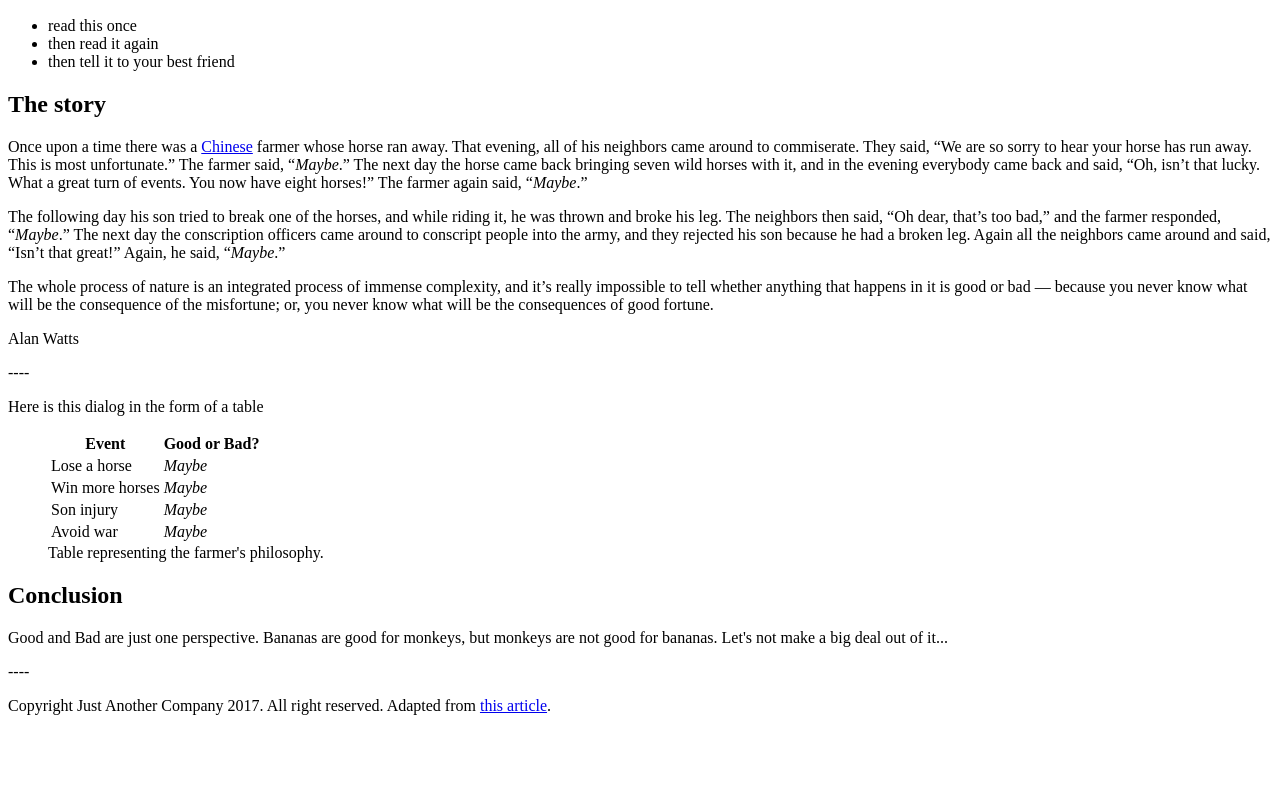
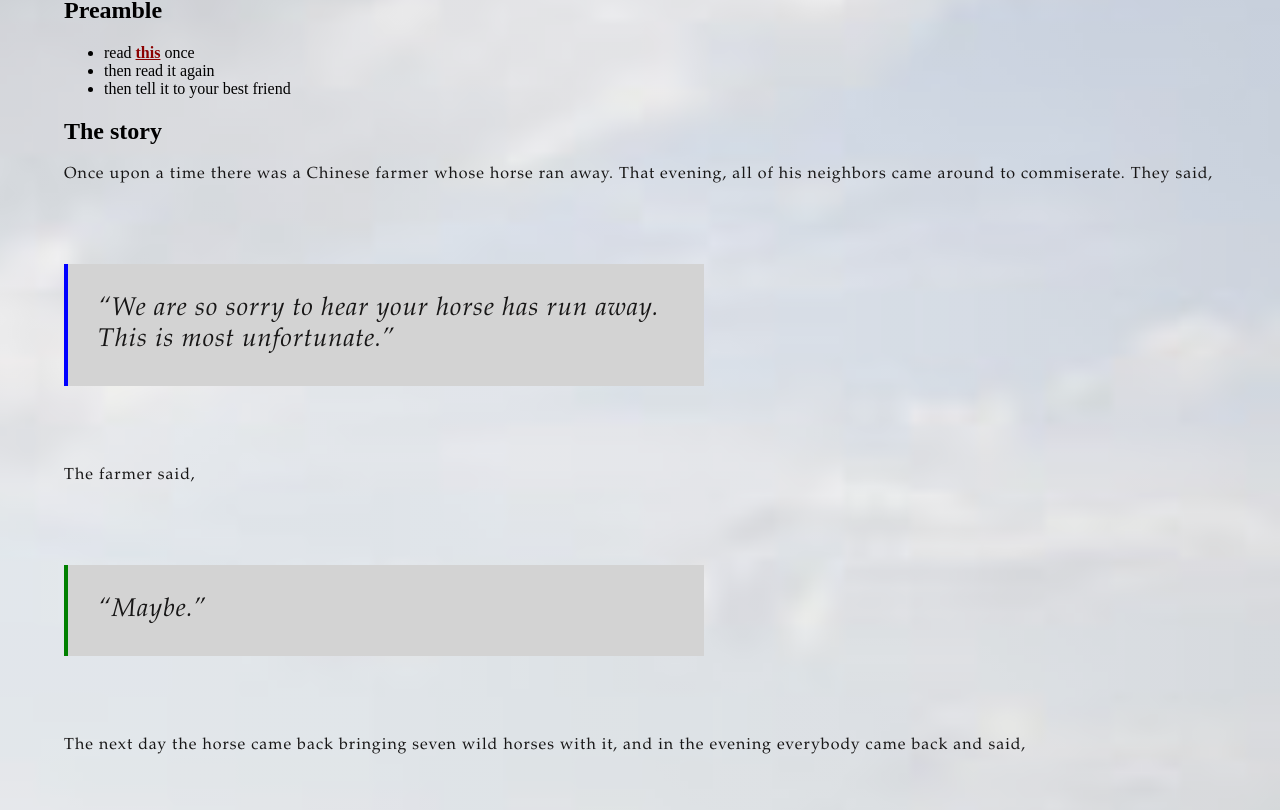
Before and after one commit to MarteDL/progressive-enhancement, a plain HTML site: page index.html in a window 1280 px wide. Shown: the part 450-1260 px from the top of the page. Before the commit the page ends 1181 px from the top, so only its background shows below. Drawn offline with Linux system fonts and the light colour scheme.

Commit message:
css part of the excercise added

```diff
--- a/doc-the-chinese-farmer.html
+++ /dev/null
@@ -1,105 +0,0 @@
-<html>
-
-<head>
-    <link rel="stylesheet" href="main.css">
-</head>
-<body>
-
-<header>
-    <h1>The Story of the Chinese Farmer</h1>
-    <p>11 may 2016, Alexandre Gorius</p>
-    <img src="https://cdn-images-1.medium.com/max/1000/1*2PCmLZyzQaF2pyKYkSTFpA.jpeg">
-</header>
-
-<main>
-
-    <h2>Preamble</h2>
-    <ul>
-        <li>read this once</li>
-        <li>then read it again</li>
-        <li>then tell it to your best friend</li>
-    </ul>
-
-    <h2>The story</h2>
-
-    <p>
-        Once upon a time there was a <a href="https://en.wikipedia.org/wiki/Chinese_people">Chinese</a> farmer whose horse ran away. That evening, all of his neighbors came around
-        to commiserate. They said, <q>We are so sorry to hear your horse has run away. This is most unfortunate.</q> The
-        farmer said, <q><em>Maybe</em>.</q> The next day the horse came back bringing seven wild horses with it, and in the
-        evening
-        everybody came back and said, <q>Oh, isn’t that lucky. What a great turn of events. You now have eight
-        horses!</q>
-        The farmer again said, <q><em>Maybe</em>.</q>
-    </p>
-
-    <p>
-        The following day his son tried to break one of the horses, and while riding it, he was thrown and broke his
-        leg.
-        The neighbors then said, <q>Oh dear, that’s too bad,</q> and the farmer responded, <q><em>Maybe</em>.</q> The next day
-        the
-        conscription officers came around to conscript people into the army, and they rejected his son because he had a
-        broken leg. Again all the neighbors came around and said, <q>Isn’t that great!</q> Again, he said, <q><em>Maybe</em>.</q>
-    </p>
-
-    <p>
-        The whole process of nature is an integrated process of immense complexity, and it’s really impossible to tell
-        whether anything that happens in it is good or bad — because you never know what will be the consequence of the
-        misfortune; or, you never know what will be the consequences of good fortune.
-    </p>
-
-    <p>Alan Watts</p>
-
-    ----
-
-    <p>Here is this dialog in the form of a table
-    </p>
-
-    <figure>
-        <table>
-            <tr>
-                <th>Event</th>
-                <th>Good or Bad?</th>
-            </tr>
-            <tr>
-                <td>Lose a horse</td>
-                <td><em>Maybe</em></td>
-            </tr>
-            <tr>
-                <td>Win more horses</td>
-                <td><em>Maybe</em></td>
-            </tr>
-            <tr>
-                <td>Son injury</td>
-                <td><em>Maybe</em></td>
-            </tr>
-            <tr>
-                <td>Avoid war</td>
-                <td><em>Maybe</em></td>
-            </tr>
-        </table>
-        <figcaption>
-            Table representing the farmer's philosophy.
-        </figcaption>
-    </figure>
-
-    <h2>Conclusion</h2>
-
-    <p>
-        Good and Bad are just one perspective. Bananas are good for monkeys, but monkeys are not good for bananas. Let's
-        not make a big deal out of it...
-    </p>
-
-</main>
-
-----
-
-<footer>
-    <p>Copyright Just Another Company 2017. All right reserved. Adapted from <a
-            href="https://wellsbaum.blog/2018/01/27/alan-watts-the-story-of-the-chinese-farmer/" target="_blank">this
-        article</a>.
-    </p>
-</footer>
-
-</body>
-
-</html>
--- a/index.html
+++ b/index.html
@@ -7,15 +7,18 @@
 
 <header>
     <h1>The Story of the Chinese Farmer</h1>
-    <p>11 may 2016, Alexandre Gorius</p>
-    <img src="https://cdn-images-1.medium.com/max/1000/1*2PCmLZyzQaF2pyKYkSTFpA.jpeg">
+    <p>
+    <time datetime="2016-05-11">11 may 2016,</time>
+    <address class="author">Alexandre Gorius</address>
+    </p>
+    <img src="https://cdn-images-1.medium.com/max/1000/1*2PCmLZyzQaF2pyKYkSTFpA.jpeg" alt="Guy with fire extinguisher">
 </header>
 
 <main>
 
     <h2>Preamble</h2>
     <ul>
-        <li>read this once</li>
+        <li>read <a href="https://www.wikihow.com/Read-Fast" target="_blank">this</a> once</li>
         <li>then read it again</li>
         <li>then tell it to your best friend</li>
     </ul>
@@ -23,22 +26,25 @@
     <h2>The story</h2>
 
     <p>
-        Once upon a time there was a <a href="https://en.wikipedia.org/wiki/Chinese_people">Chinese</a> farmer whose horse ran away. That evening, all of his neighbors came around
-        to commiserate. They said, <q>We are so sorry to hear your horse has run away. This is most unfortunate.</q> The
-        farmer said, <q><em>Maybe</em>.</q> The next day the horse came back bringing seven wild horses with it, and in the
+        Once upon a time there was a Chinese farmer whose horse ran away. That evening, all of his neighbors came around
+        to commiserate. They said, <q class="villagers">We are so sorry to hear your horse has run away. This is most unfortunate.</q> The
+        farmer said, <q class="farmer"><em>Maybe</em>.</q> The next day the horse came back bringing seven wild horses with it, and in
+        the
         evening
-        everybody came back and said, <q>Oh, isn’t that lucky. What a great turn of events. You now have eight
+        everybody came back and said, <q class="villagers">Oh, isn’t that lucky. What a great turn of events. You now have eight
         horses!</q>
-        The farmer again said, <q><em>Maybe</em>.</q>
+        The farmer again said, <q class="farmer"><em>Maybe</em>.</q>
     </p>
 
     <p>
         The following day his son tried to break one of the horses, and while riding it, he was thrown and broke his
         leg.
-        The neighbors then said, <q>Oh dear, that’s too bad,</q> and the farmer responded, <q><em>Maybe</em>.</q> The next day
+        The neighbors then said, <q class="villagers">Oh dear, that’s too bad,</q> and the farmer responded, <q class="farmer"><em>Maybe</em>.</q> The
+        next day
         the
         conscription officers came around to conscript people into the army, and they rejected his son because he had a
-        broken leg. Again all the neighbors came around and said, <q>Isn’t that great!</q> Again, he said, <q><em>Maybe</em>.</q>
+        broken leg. Again all the neighbors came around and said, <q class="villagers">Isn’t that great!</q> Again, he said,
+        <q class="farmer"><em>Maybe</em>.</q>
     </p>
 
     <p>
@@ -51,8 +57,8 @@
 
     ----
 
-    <p>Here is this dialog in the form of a table
-    </p>
+    <h3>Here is this dialog in the form of a table
+    </h3>
 
     <figure>
         <table>
@@ -84,20 +90,22 @@
 
     <h2>Conclusion</h2>
 
-    <p>
-        Good and Bad are just one perspective. Bananas are good for monkeys, but monkeys are not good for bananas. Let's
+    <blockquote>
+        <b class="Good">Good</b> and <b class="Bad">Bad</b> are just one perspective. Bananas are good for monkeys, but
+        monkeys are not good for bananas. Let's
         not make a big deal out of it...
-    </p>
+    </blockquote>
 
 </main>
 
 ----
 
 <footer>
-    <p>Copyright Just Another Company 2017. All right reserved. Adapted from <a
-            href="https://wellsbaum.blog/2018/01/27/alan-watts-the-story-of-the-chinese-farmer/" target="_blank">this
-        article</a>.
-    </p>
+    Copyright Just Another Company 2017. All right reserved. Adapted from <a
+        href="https://wellsbaum.blog/alan-watts-story-of-the-chinese-farmer/" target="_blank"
+        title="Story of the Chinese farmer">this
+    article</a>.
+
 </footer>
 
 </body>
--- a/main.css
+++ b/main.css
@@ -0,0 +1,57 @@
+body {
+    max-width: 90%;
+    margin: auto;
+    background-image: linear-gradient(#ffffff77,#ffffff77), url("farming2.jpeg");
+    background-repeat: no-repeat;
+    background-position: bottom right;
+    background-size: cover;
+}
+
+header time {
+    background: yellow
+}
+
+p {
+    font: medium Garamond, serif;
+    color: #171616;
+    letter-spacing: 1px;
+}
+
+.villagers {
+    border-left: 4px solid blue;
+}
+
+.farmer {
+    border-left: 4px solid green;
+}
+
+
+a:link {
+    color: darkred;
+    font-weight: bold;
+}
+
+a:visited {
+    color: red;
+    font-weight: normal;
+}
+
+a:hover {
+    color: pink;
+    border-bottom: 1px solid;
+}
+
+blockquote {
+    width: 50%;
+    margin: auto;
+}
+
+q {
+    width: 50%;
+    font-size: 160%;
+    font-style: italic;
+    display: block;
+    background: lightgray;
+    padding: 30px;
+    margin: 80px 0;
+}
```
Also changed, not shown: doc-the-chinese-farmer.txt (deleted), farming.jpeg (added), farming2.jpeg (added).
